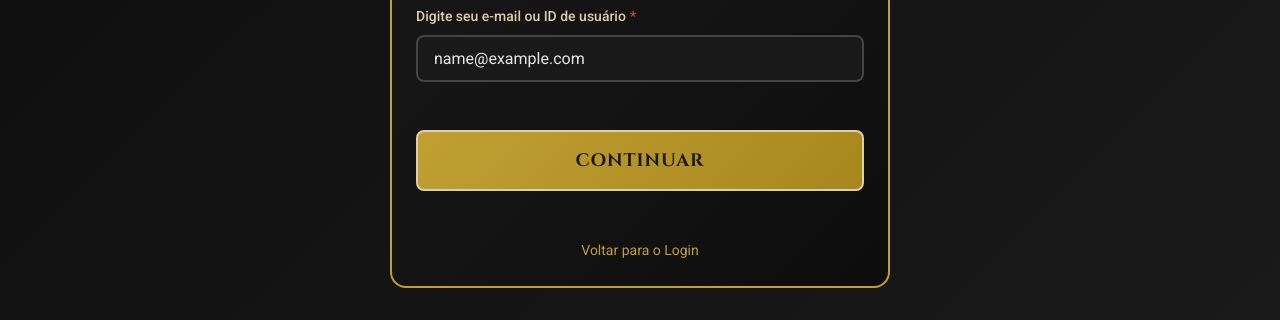
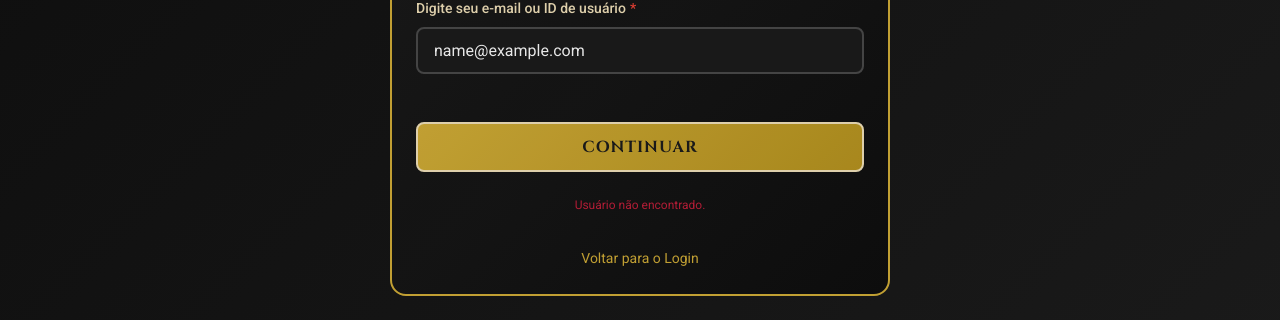
Before and after one commit to jesercaceres/lastchaos_website, a React (Vite) app: page /recovery in a window 1280 px wide. Both pictures are taken after typing "name@example.com" into the empty fields and a click on the button "CONTINUAR". Shown: the part 416-736 px from the top of the page. Built offline with nearby package versions, Linux system fonts and the light colour scheme.

Commit message:
feat: enhance ForgotPasswordForm with loading state and error handling; add ErrorMessage and SuccessMessage components

```diff
--- a/src/features/forgot-password/components/ForgotPasswordForm.tsx
+++ b/src/features/forgot-password/components/ForgotPasswordForm.tsx
@@ -1,6 +1,6 @@
 import React, { useState } from 'react'
 import styled from 'styled-components'
-import { Input, Button, Card, TextLink } from '../../../shared/components/ui'
+import { Input, Button, Card, TextLink, ErrorMessage, SuccessMessage } from '../../../shared/components/ui'
 
 const StyledCard = styled(Card)`
   max-width: 600px;
@@ -8,13 +8,12 @@ const StyledCard = styled(Card)`
   border: 2px solid ${({ theme }) => theme.colors.gold};
   margin: 0 auto;
 
-  /* Ajuste para Notebook / Telas menores que 1310px */
+  /* Ajuste para Notebook (Breakpoint Large) */
   @media (max-width: ${({ theme }) => theme.breakpoints.large}) {
     max-width: 500px;
     margin-top: ${({ theme }) => theme.spacing.lg};
   }
 
-  /* Ajuste fino para Mobile */
   @media (max-width: ${({ theme }) => theme.breakpoints.mobile}) {
     padding: ${({ theme }) => theme.spacing.md};
   }
@@ -44,10 +43,42 @@ const Form = styled.form`
 
 export const ForgotPasswordForm: React.FC = () => {
   const [email, setEmail] = useState('')
+  const [isLoading, setIsLoading] = useState(false)
+  const [error, setError] = useState<string | null>(null)
+  const [isSubmitted, setIsSubmitted] = useState(false)
 
-  const handleSubmit = (e: React.FormEvent) => {
+  const handleSubmit = async (e: React.FormEvent) => {
     e.preventDefault()
-    console.log('Recuperar senha para:', email)
+    setError(null)
+    setIsLoading(true)
+
+    try {
+      // Simulação da chamada de API (Substituir pela chamada real depois)
+      await new Promise(resolve => setTimeout(resolve, 2000))
+
+      // Exemplo de como tratar erro do backend:
+      if (email !== 'teste@gmail.com') throw new Error("Usuário não encontrado.")
+
+      setIsSubmitted(true)
+    } catch (err: any) {
+      setError(err.message || 'Ocorreu um erro. Tente novamente mais tarde.')
+    } finally {
+      setIsLoading(false)
+    }
+  }
+
+  // Se o formulário foi enviado com sucesso, mostramos a confirmação
+  if (isSubmitted) {
+    return (
+      <StyledCard>
+        <CardTitle>E-mail Enviado!</CardTitle>
+        <SuccessMessage>
+          Um link de recuperação foi enviado para <strong>{email}</strong>.
+          Verifique sua caixa de entrada para redefinir sua senha.
+        </SuccessMessage>
+        <TextLink to="/login">Voltar para o Login</TextLink>
+      </StyledCard>
+    )
   }
 
   return (
@@ -56,7 +87,6 @@ export const ForgotPasswordForm: React.FC = () => {
       <CardSubtitle>
         Insira o endereço de e-mail da sua conta para receber instruções de redefinição.
       </CardSubtitle>
-
       <Form onSubmit={handleSubmit}>
         <Input
           id="email"
@@ -65,10 +95,12 @@ export const ForgotPasswordForm: React.FC = () => {
           value={email}
           onChange={e => setEmail(e.target.value)}
           required
+          disabled={isLoading}
         />
-        <Button type="submit" fullWidth size="large">
-          Continuar
+        <Button type="submit" fullWidth disabled={isLoading}>
+          {isLoading ? 'Enviando...' : 'Continuar'}
         </Button>
+        {error && <ErrorMessage>{error}</ErrorMessage>}
         <TextLink to="/login">Voltar para o Login</TextLink>
       </Form>
     </StyledCard>
--- /dev/null
+++ b/src/shared/components/ui/FormMessage.tsx
@@ -0,0 +1,19 @@
+import styled from 'styled-components'
+
+export const ErrorMessage = styled.div`
+  color: ${({ theme }) => theme.colors.red};
+  border-radius: ${({ theme }) => theme.borderRadius.md};
+  font-size: ${({ theme }) => theme.fontSizes.xs};
+  text-align: center;
+`
+
+export const SuccessMessage = styled.div`
+  background: ${({ theme }) => theme.colors.success};
+  color: ${({ theme }) => theme.colors.white};
+  padding: ${({ theme }) => theme.spacing.md};
+  border-radius: ${({ theme }) => theme.borderRadius.md};
+  font-size: ${({ theme }) => theme.fontSizes.sm};
+  margin-bottom: ${({ theme }) => theme.spacing.md};
+  text-align: center;
+  line-height: 1.5;
+`
--- a/src/shared/components/ui/TextLink.tsx
+++ b/src/shared/components/ui/TextLink.tsx
@@ -4,7 +4,7 @@ import styled from 'styled-components';
 export const TextLink = styled(Link)`
   display: block;
   text-align: center;
-  margin-top: ${({ theme }) => theme.spacing.md};
+  padding-top: ${({ theme }) => theme.spacing.xs};
   color: ${({ theme }) => theme.colors.gold};
   font-size: ${({ theme }) => theme.fontSizes.sm};
   text-decoration: none;
--- a/src/shared/components/ui/index.ts
+++ b/src/shared/components/ui/index.ts
@@ -7,3 +7,4 @@ export { Badge } from './Badge'
 export { SectionDivider } from './SectionDivider'
 export { PlayersRankAndGuildChampionsStyles } from './PlayersRankAndGuildChampions'
 export { TextLink } from './TextLink';
+export { ErrorMessage, SuccessMessage } from './FormMessage'
```
